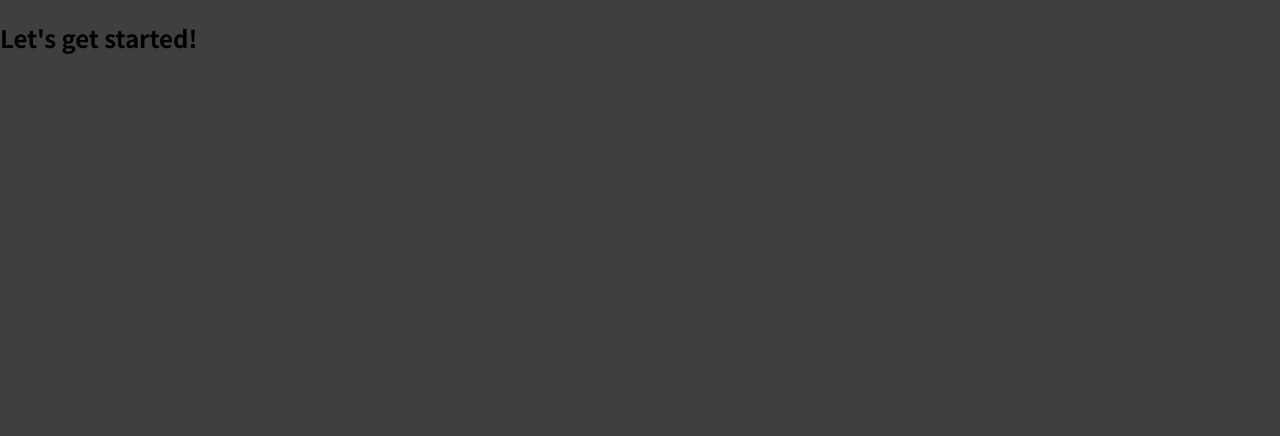
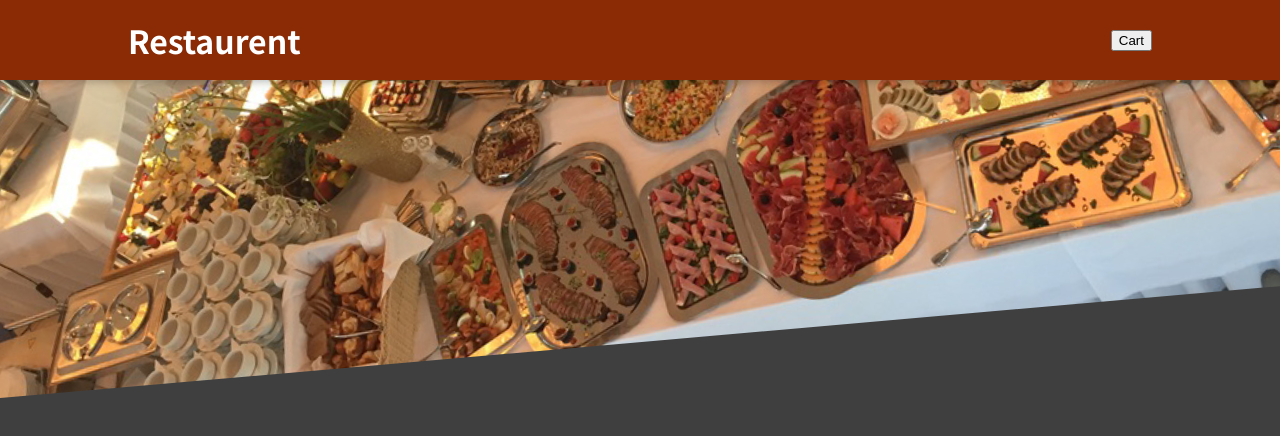
Before and after one commit to AshishSinghDeveloper/Food-Order, a React (Create React App) app: page / in a window 1280 px wide. Shown: the top 436 px of the page. Built offline with nearby package versions, Linux system fonts and the light colour scheme.

Commit message:
Adds basic header

```diff
--- a/src/App.js
+++ b/src/App.js
@@ -1,8 +1,11 @@
+import { Fragment } from "react/cjs/react.production.min";
+import Header from "./Components/Layout/Header";
+
 function App() {
   return (
-    <div>
-      <h2>Let's get started!</h2>
-    </div>
+    <Fragment>
+      <Header />
+    </Fragment>
   );
 }
 
--- /dev/null
+++ b/src/Components/Layout/Header.js
@@ -0,0 +1,19 @@
+import { Fragment } from "react";
+import style from "./Header.module.css";
+import mealImage from "../../assets/meals.jpeg";
+
+const Header = (props) => {
+  return (
+    <Fragment>
+      <header className={style.header}>
+        <h1>Restaurent</h1>
+        <button>Cart</button>
+      </header>
+      <div className={style["main-image"]}>
+        <img src={mealImage} alt="A table full of delicious food" />
+      </div>
+    </Fragment>
+  );
+};
+
+export default Header;
--- /dev/null
+++ b/src/Components/Layout/Header.module.css
@@ -0,0 +1,29 @@
+.header {
+  position: fixed;
+  top: 0;
+  left: 0;
+  width: 100%;
+  height: 5rem;
+  background-color: #8a2b06;
+  color: white;
+  display: flex;
+  justify-content: space-between;
+  align-items: center;
+  padding: 0 10%;
+  box-shadow: 0 2px 8px rgba(0, 0, 0, 0.25);
+  z-index: 10;
+}
+
+.main-image {
+  width: 100%;
+  height: 25rem;
+  z-index: 0;
+  overflow: hidden;
+}
+
+.main-image img {
+  width: 110%;
+  height: 100%;
+  object-fit: cover;
+  transform: rotateZ(-5deg) translateY(-4rem) translateX(-1rem);
+}
```
Also changed, not shown: src/assets/meals.jpeg (added), 1 other file (tests, documents, lock files or other folders).
